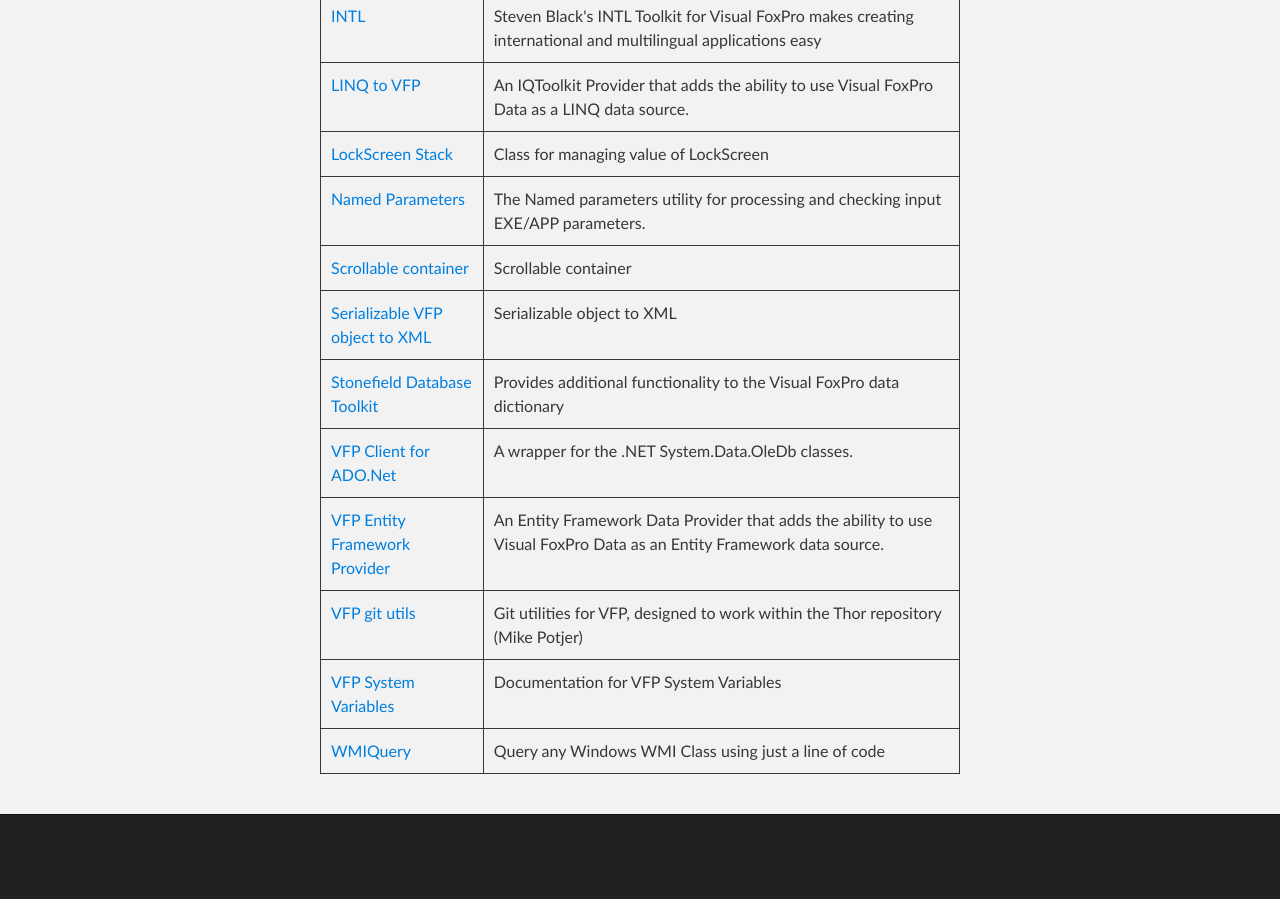
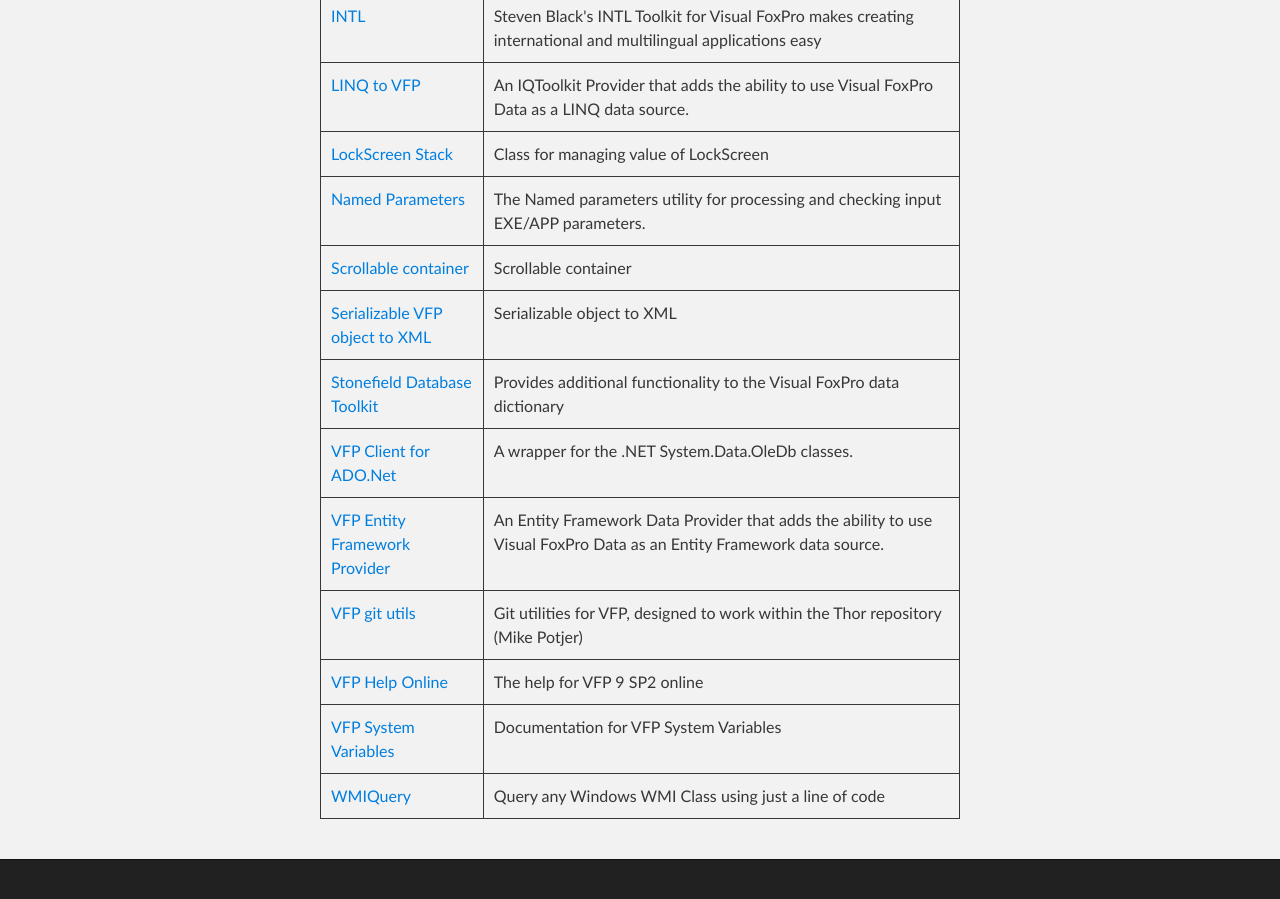
Before and after one commit to VFPX/VFPX.github.io, a Jekyll site: the page built from projects.md, in a window 1280 px wide and 900 px high, scrolled down 11199 px. Built offline with Jekyll 4.4.1, drawn with Linux system fonts in a browser that asks for light colours; our own code applies the rules of GitHub Pages for plain Markdown files; before the commit the page ends 12054 px from its top, so only the background shows below that.

Commit message:
Added link to VFP 9 help online

```diff
--- a/_data/nonvfpx.json
+++ b/_data/nonvfpx.json
@@ -90,6 +90,11 @@
    "description": "Git utilities for VFP, designed to work within the Thor repository (Mike Potjer)"
  },
  {
+   "project": "VFP Help Online",
+   "url": "https://www.vfphelp.com/help/index.htm",
+   "description": "The help for VFP 9 SP2 online"
+ },
+ {
    "project": "VFP System Variables",
    "url": "https://github.com/MJindrova/SystemVariables",
    "description": "Documentation for VFP System Variables"
```
